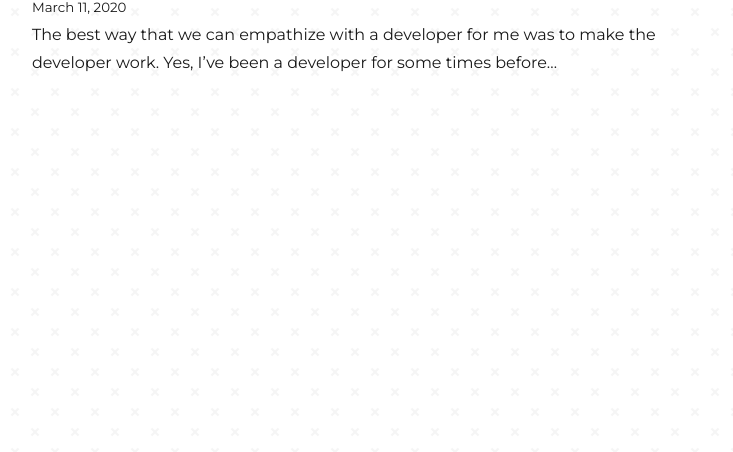
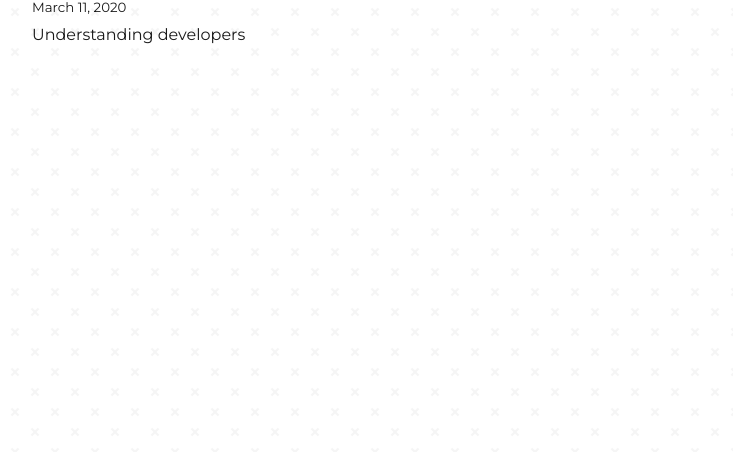
Before and after one commit to belhassen07/blog, a Gatsby site: page / in a window 1280 px wide. Shown: the part 348-800 px from the top of the page, without its empty margins (265-998 px from the left). Built offline with nearby package versions, Linux system fonts and the light colour scheme; Gatsby itself is replaced by a stand-in of ours; some packages are replaced by stand-ins of ours.

Commit message:
add description front matter

```diff
--- a/content/blog/empathizing-with-developers.md
+++ b/content/blog/empathizing-with-developers.md
@@ -2,6 +2,7 @@
 path: empathy-with-developers
 date: 2020-03-11T13:34:18.163Z
 title: Empathizing with developers
+description: Understanding developers
 ---
 The best way that we can empathize with a developer for me was to make the developer work. Yes, I’ve been a developer for some times before I decided to specialize in User Experience Design and now for my end of studies project, I still have to develop a website (last one maybe?).
 
```
